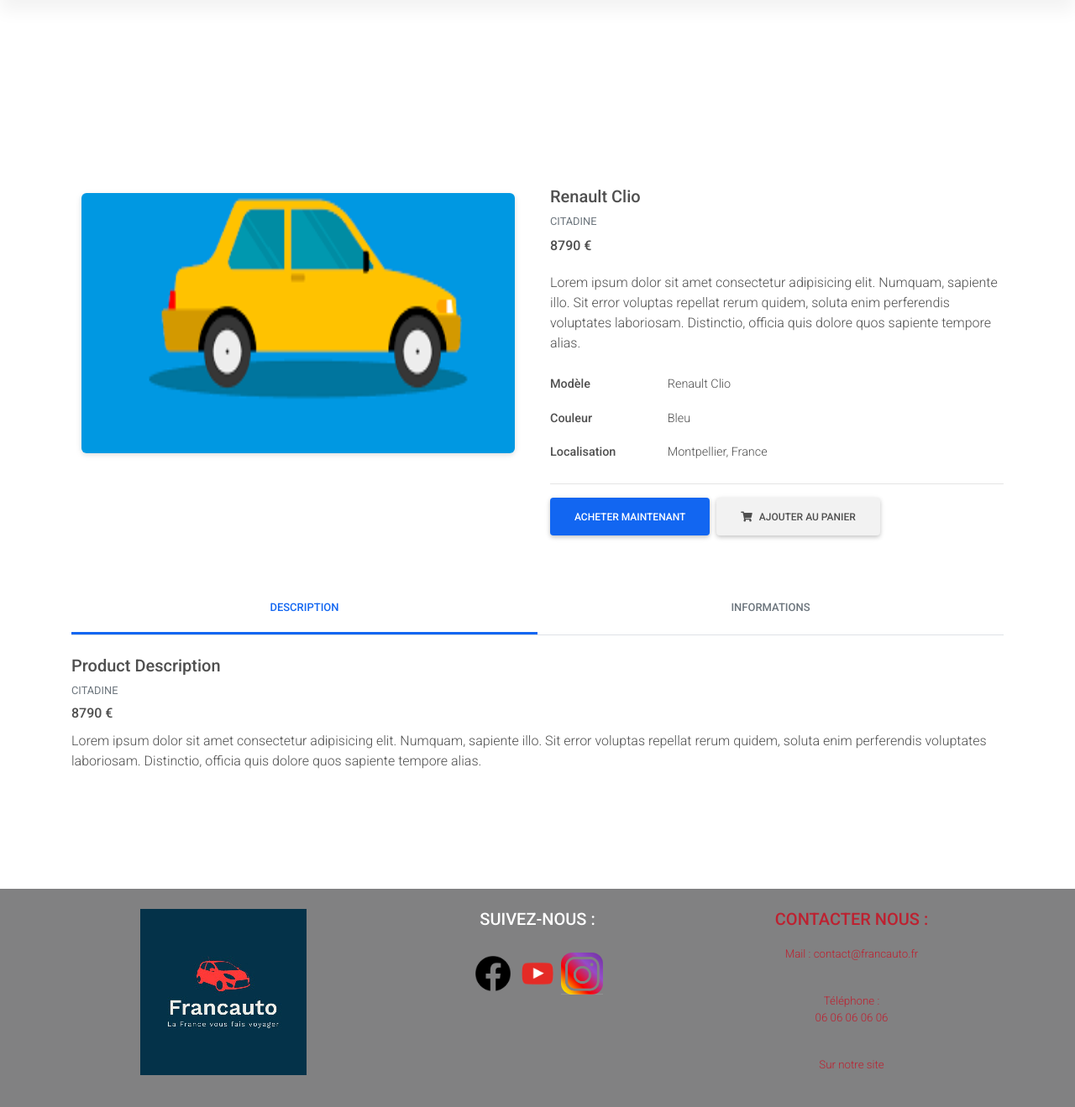
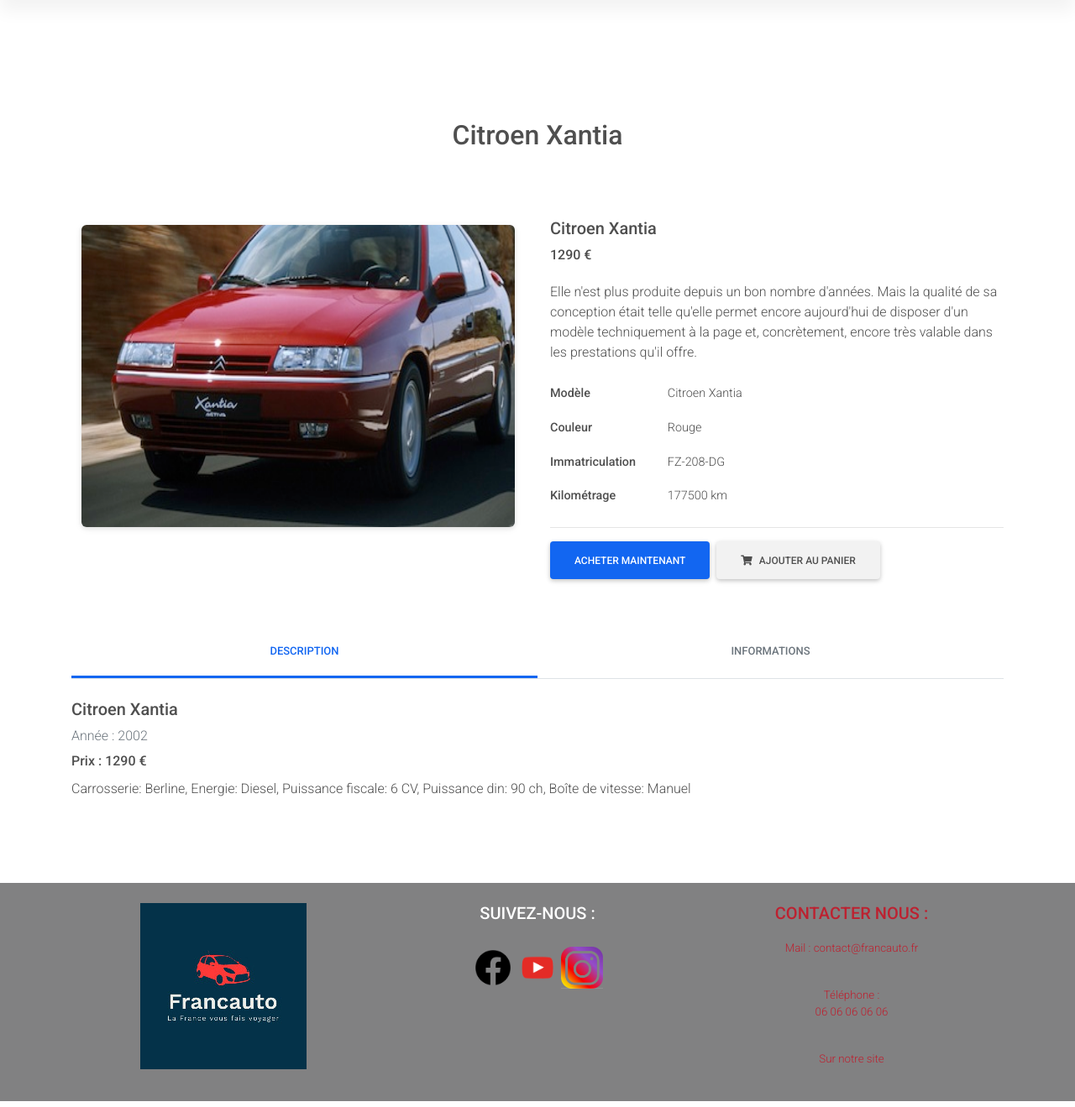
Before and after one commit to eric-gilles/Projet-Web, a PHP site: page /fiche_produit.php?voiture=1 in a window 1280 px wide. Shown: the part 76-1395 px from the top of the page at 84% size. Run offline with PHP 8.4, Linux system fonts and the light colour scheme; data comes from the database, SQL or seed files in the repository; some libraries are stand-ins or nearby versions.

Commit message:
fiche_produit ok

```diff
--- a/class/Voiture.php
+++ b/class/Voiture.php
@@ -176,7 +176,7 @@
 	 */
 	public function setImmatriculation($immatriculation)
 	{
-		if (strlen($immatriculation) == 6) {
+		if (strlen($immatriculation) == 9) {
 	    	$this->immatriculation = $immatriculation;
 		}
 	}
--- a/fiche_produit.php
+++ b/fiche_produit.php
@@ -6,14 +6,19 @@
  * @author E. Gilles & L. Boullee & A. Cerro
  * @date 04/2021
  */
-	require_once './model/VoitureManager.php';
-	if (isset($GET['modele']) && !empty($GET['modele'])) {
-		$modele = $GET['modele'];
-		$voiture = VoitureManager::getLesVoituresByName($modele);
-		$marque = MarqueManager::getMarqueByid($voiture->getMarque());
-		if (count($voiture)>1) {
-			//header('Location: produits.php');
-		}
+// inclus les fichiers
+require_once './model/DbManager.php';
+require_once './model/MarqueManager.php';
+require_once './class/Voiture.php';
+require_once './class/Marque.php';
+
+	if (isset($_GET['voiture']) && !empty($_GET['voiture'])) {
+		$idVoiture = $_GET['voiture'];
+		$voiture = VoitureManager::getVoituresById($idVoiture);
+		//var_dump($voiture);
+		//var_dump($marque);
+		$voiture = $voiture[0];
+		$marque = MarqueManager::getMarqueByIdMarque($voiture->getIdMarque());
 	}
 	else {
 		//header('Location: produits.php');
@@ -46,7 +51,7 @@
         <div class="jumbotron gray-700 mt-70">
             <div class="d-flex align-items-center h-100">
                 <div class="container text-center py-5">
-                     <h2 class="mb-0"><?php //echo $marque->getMarque().''.$voiture->getModele() ?></h2>
+                     <h2 class="mb-0"><?php echo $marque->getMarque().' '.$voiture->getModele() ?></h2>
                 </div>
             </div>
         </div>
@@ -71,37 +76,41 @@
 
 						<div class="col-12 mb-0">
 							<div class="view rounded z-depth-1 main-img">
-			                    <a href="./img/imgtest.png" data-size="710x823">
-			                    	<img src="./img/imgtest.png" style="margin-top: -90px"  width="550" height="400";>
-			                    </a>
+								<?php
+									$html = " ";
+									$html .= "<a href='./img/img-voiture/".$voiture->getIdVoiture().".jpg' data-size='710x823'>";
+				                    $html .= "<img src='./img/img-voiture/".$voiture->getIdVoiture().".jpg' style='margin-top: -90px' width='550' height='450';>";
+				                    $html .= "</a>\n";
+									echo $html;
+			                    ?>
                   			</div>
                 		</div>
-
         			</div>
    				</div>
           </div>
           <div class="col-md-6">
 
-			<h5>Renault Clio</h5>
-			<p class="mb-2 text-muted text-uppercase small">Citadine</p>
-			<p><span class="mr-1"><strong>8790 €</strong></span></p>
-            <p class="pt-1">Lorem ipsum dolor sit amet consectetur adipisicing elit. Numquam, sapiente illo. Sit
-              error voluptas repellat rerum quidem, soluta enim perferendis voluptates laboriosam. Distinctio,
-              officia quis dolore quos sapiente tempore alias.</p>
+			<h5><?php echo $marque->getMarque()." ".$voiture->getModele();?></h5>
+			<p><span class="mr-1"><strong><?php echo $voiture->getPrix();?> €</strong></span></p>
+            <p class="pt-1"><?php echo $voiture->getDescription1(); ?></p>
             <div class="table-responsive">
 				<table class="table table-sm table-borderless mb-0">
                 	<tbody>
                 		<tr>
                     		<th class="pl-0 w-25" scope="row"><strong>Modèle</strong></th>
-                    		<td>Renault Clio</td>
+                    		<td><?php echo $marque->getMarque()." ".$voiture->getModele(); ?></td>
                   		</tr>
 		                <tr>
 		                	<th class="pl-0 w-25" scope="row"><strong>Couleur</strong></th>
-		                	<td>Bleu</td>
+		                	<td><?php echo $voiture->getCouleur(); ?></td>
 		                </tr>
 		                <tr>
-		                	<th class="pl-0 w-25" scope="row"><strong>Localisation</strong></th>
-		                	<td>Montpellier, France</td>
+		                	<th class="pl-0 w-25" scope="row"><strong>Immatriculation</strong></th>
+		                	<td><?php echo $voiture->getImmatriculation(); ?></td>
+		                </tr>
+		                <tr>
+		                	<th class="pl-0 w-25" scope="row"><strong>Kilométrage</strong></th>
+		                	<td><?php echo $voiture->getKilometrage(); ?> km</td>
 		                </tr>
                 	</tbody>
               	</table>
@@ -129,12 +138,10 @@
 
         <div class="tab-content" id="advancedTabContent">
         	<div class="tab-pane fade show active" id="description" role="tabpanel" aria-labelledby="description-tab">
-            	<h5>Product Description</h5>
-            	<p class="small text-muted text-uppercase mb-2">Citadine</p>
-            	<h6>8790 €</h6>
-            	<p class="pt-1">Lorem ipsum dolor sit amet consectetur adipisicing elit. Numquam, sapiente illo. Sit
-              	error voluptas repellat rerum quidem, soluta enim perferendis voluptates laboriosam. Distinctio,
-              	officia quis dolore quos sapiente tempore alias.</p>
+            	<h5><?php echo $marque->getMarque()." ".$voiture->getModele(); ?></h5>
+            	<p class="text-muted mb-2">Année : <?php echo $voiture->getAnnee(); ?></p>
+            	<h6>Prix : <?php echo $voiture->getPrix();?> €</h6>
+            	<p class="pt-1"><?php echo $voiture->getDescription2(); ?></p>
           	</div>
           	<div class="tab-pane fade" id="info" role="tabpanel" aria-labelledby="info-tab">
             	<h5>Informations Supplémentaires</h5>
@@ -142,13 +149,17 @@
               		<thead>
                 		<tr>
 		                	<th scope="row" class="w-150 dark-grey-text h6">Poids</th>
-		                	<td><em>1.240 kg</em></td>
+		                	<td><em><?php echo $voiture->getPoids(); ?> kg</em></td>
                 		</tr>
               		</thead>
               		<tbody>
 		            	<tr>
-		                	<th scope="row" class="w-150 dark-grey-text h6">Dimensions</th>
-		                	<td><em>4.05 × 1.79 x 1.44 m</em></td>
+		                	<th scope="row" class="w-150 dark-grey-text h6">Réservoir</th>
+		                	<td><em><?php echo $voiture->getReservoir(); ?> litres</em></td>
+		                </tr>
+		                <tr>
+		                	<th scope="row" class="w-150 dark-grey-text h6">Nombre de portes</th>
+		                	<td><em><?php echo $voiture->getNombrePortes(); ?></em></td>
 		                </tr>
               		</tbody>
             	</table>
@@ -161,7 +172,7 @@
 	</main>
 	<!--Main Body-->
 
-	<div style="padding: 50px;"></div>
+	<div style="padding: 30px;"></div>
 
     <!-- Affichage du footer -->
     <?php
--- a/model/VoitureManager.php
+++ b/model/VoitureManager.php
@@ -58,7 +58,7 @@
         }
     }
 
-    public static function getLesVoituresByName($recherche){
+    public static function getVoituresByName($recherche){
        try {
             self::$cnx = DbManager::getConnection();
             $sql ="select id, immatriculation, id_marque, modele, couleur, kilometrage, prix, poids, reservoir, annee, nombrePortes, description1, description2, description3";
@@ -101,7 +101,7 @@
         }
     }
 
-    public static function getLesVoituresByMarque($id_marque){
+    public static function getVoituresByMarque($id_marque){
         try {
             self::$cnx = DbManager::getConnection();
             $sql ='select id, immatriculation, id_marque, modele, couleur, kilometrage, prix, poids, reservoir, annee, nombrePortes, description1, description2, description3';
@@ -145,5 +145,50 @@
             die('Erreur : ' . $ex->getMessage());
         }
     }
+
+    public static function getVoituresById($id){
+        try {
+            self::$cnx = DbManager::getConnection();
+            $sql ='select id, immatriculation, id_marque, modele, couleur, kilometrage, prix, poids, reservoir, annee, nombrePortes, description1, description2, description3';
+            $sql .= ' from voitures';
+            $sql .= ' where id = :id';
+            //var_dump($sql);
+            $result = self::$cnx->prepare($sql);
+
+            //lie les valeurs reçues en paramètres aux étiquettes de la requête préparée
+            $result->bindParam('id', $id, PDO::PARAM_STR);
+
+            $result->execute();
+            //var_dump($result->rowCount());
+
+            $result->setFetchMode(PDO::FETCH_OBJ);
+            if($result->rowCount() > 0)
+            {
+                while ($resultat = $result->fetch()) {
+                    self::$uneVoiture = new Voiture();
+                    self::$uneVoiture->setIdVoiture($resultat->id);
+                    self::$uneVoiture->setImmatriculation($resultat->immatriculation);
+                    self::$uneVoiture->setIdMarque($resultat->id_marque);
+                    self::$uneVoiture->setModele($resultat->modele);
+                    self::$uneVoiture->setCouleur($resultat->couleur);
+                    self::$uneVoiture->setKilometrage($resultat->kilometrage);
+                    self::$uneVoiture->setPrix($resultat->prix);
+                    self::$uneVoiture->setPoids($resultat->poids);
+                    self::$uneVoiture->setReservoir($resultat->reservoir);
+                    self::$uneVoiture->setAnnee($resultat->annee);
+                    self::$uneVoiture->setNombrePortes($resultat->nombrePortes);
+                    self::$uneVoiture->setDescription1($resultat->description1);
+                    self::$uneVoiture->setDescription2($resultat->description2);
+                    self::$uneVoiture->setDescription3($resultat->description3);
+                    self::$lesVoitures[] = self::$uneVoiture;
+                }
+            } else {
+                return null;
+            }
+            return self::$lesVoitures;
+        } catch (Exception $ex) {
+            die('Erreur : ' . $ex->getMessage());
+        }
+    }
 }
 ?>
```
Also changed, not shown: produits.php (+5 -5 lines).
